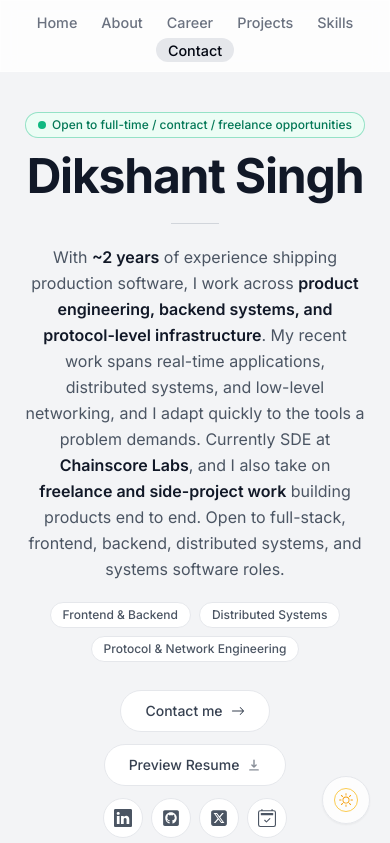
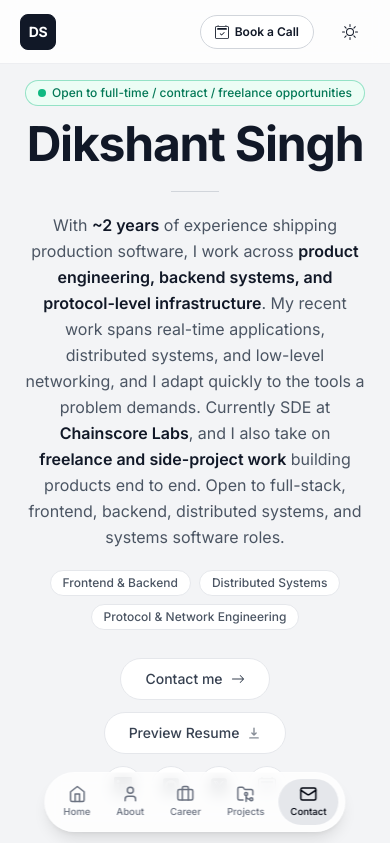
Before and after one commit to Dikshant441/Personal-Portfolio, a Next.js app: page / in a window 390 px wide. Shown: the top 843 px of the page. Built offline with nearby package versions, Linux system fonts and the light colour scheme.

Commit message:
update phone ui

```diff
--- a/app/layout.tsx
+++ b/app/layout.tsx
@@ -1,6 +1,7 @@
 import './globals.css';
 import { Inter, JetBrains_Mono, Instrument_Serif } from 'next/font/google';
 import Header from '@/components/Header';
+import MobileNav from '@/components/MobileNav';
 import ActiveSectionContextProvider from '@/context/active-section-context';
 import ThemeSwitch from '@/components/Theme-Switch';
 import ThemeContextProvider from '@/context/Theme-Context';
@@ -23,10 +24,11 @@ export default function RootLayout({
 }) {
   return (
     <html lang="en" className='!scroll-smooth'>
-      <body className={`${inter.className} ${mono.variable} ${serif.variable} bg-gray-100 text-gray-950 relative pt-28 sm:pt-36 overflow-x-hidden dark:bg-zinc-950 dark:text-gray-50 dark:text-opacity-90`}>
+      <body className={`${inter.className} ${mono.variable} ${serif.variable} bg-gray-100 text-gray-950 relative pt-20 pb-16 sm:pt-36 sm:pb-0 overflow-x-hidden dark:bg-zinc-950 dark:text-gray-50 dark:text-opacity-90`}>
         <ThemeContextProvider>
           <ActiveSectionContextProvider>
             <Header />
+            <MobileNav />
             {children}
             <Footer />
             <Toaster position='top-right' />
--- a/components/About.tsx
+++ b/components/About.tsx
@@ -10,7 +10,7 @@ export default function About() {
   return (
     <motion.section
       ref={ref}
-      className="mb-24 mt-16 max-w-[70rem] scroll-mt-24"
+      className="mb-14 mt-10 sm:mb-24 sm:mt-16 max-w-[70rem] scroll-mt-24"
       initial={{ opacity: 0, y: 70 }}
       whileInView={{ opacity: 1, y: 0 }}
       viewport={{ once: true, amount: 0.2 }}
--- a/components/Contact.tsx
+++ b/components/Contact.tsx
@@ -74,7 +74,7 @@ export default function Contact() {
     <motion.section
       id="contact"
       ref={ref}
-      className="relative mb-20 w-[min(100%,42rem)] mx-auto text-center"
+      className="relative mb-14 sm:mb-20 w-[min(100%,42rem)] mx-auto text-center"
       initial={{
         opacity: 0,
       }}
--- a/components/Experience.tsx
+++ b/components/Experience.tsx
@@ -13,7 +13,7 @@ export default function Experience() {
     <section
       id="career"
       ref={ref}
-      className="relative scroll-mt-24 mb-24 w-full max-w-4xl"
+      className="relative scroll-mt-24 mb-16 sm:mb-24 w-full max-w-4xl"
     >
       <SectionHeading
         accent="been & built"
--- a/components/Footer.tsx
+++ b/components/Footer.tsx
@@ -2,7 +2,7 @@ import React from "react";
 
 export default function Footer() {
   return (
-    <footer className="mb-10 px-4 text-center text-gray-500">
+    <footer className="mb-6 px-4 text-center text-gray-500">
       <small className="mb-2 block text-xs">
         &copy; {new Date().getFullYear()} Dikshant Singh. All rights reserved.
       </small>
--- a/components/Header.tsx
+++ b/components/Header.tsx
@@ -5,6 +5,7 @@ import { motion } from "framer-motion";
 import { links } from "@/lib/data";
 import Link from "next/link";
 import clsx from "clsx";
+import { BsCalendar2Check } from "react-icons/bs";
 import { useActiveSectionContext } from "@/context/active-section-context";
 
 export default function Header() {
@@ -12,6 +13,37 @@ export default function Header() {
 
     return (
         <header className="z-[999] relative">
+            {/* ── Mobile top bar (brand) ── */}
+            <motion.div
+                className="fixed top-0 left-0 right-0 z-[999] flex h-16 items-center justify-between border-b border-gray-200/70 bg-white/80 px-5 backdrop-blur-[0.5rem] sm:hidden dark:border-white/10 dark:bg-zinc-900/80"
+                initial={{ y: -80, opacity: 0 }}
+                animate={{ y: 0, opacity: 1 }}
+            >
+                <Link
+                    href="#home"
+                    onClick={() => {
+                        setActiveSection("Home");
+                        setTimeOfLastClick(Date.now());
+                    }}
+                    className="flex h-9 w-9 items-center justify-center rounded-lg border border-gray-900 bg-gray-900 text-sm font-bold tracking-tight text-white dark:border-white dark:bg-white dark:text-gray-900"
+                >
+                    DS
+                </Link>
+
+                <a
+                    href="https://cal.com/dikshant-singh-canxf0/30min"
+                    target="_blank"
+                    rel="noreferrer"
+                    aria-label="Book a call"
+                    className="mr-14 inline-flex items-center gap-1.5 rounded-full border border-gray-300 bg-white px-3.5 py-2 text-xs font-semibold text-gray-900 transition active:scale-95 dark:border-white/20 dark:bg-transparent dark:text-white"
+                >
+                    <BsCalendar2Check className="text-sm" />
+                    Book a Call
+                </a>
+            </motion.div>
+
+            {/* ── Desktop pill nav ── */}
+            <div className="hidden sm:block">
                 <motion.div
                     className="fixed top-0 left-1/2 h-[4.5rem] w-full rounded-none border border-white border-opacity-40 bg-white bg-opacity-80 backdrop-blur-[0.5rem] sm:top-6 sm:h-[3.25rem] sm:w-[36rem] sm:rounded-full dark:bg-zinc-900 dark:border-white/10 dark:bg-opacity-90"
                     initial={{ y: -100, x: "-50%", opacity: 0 }}
@@ -57,6 +89,7 @@ export default function Header() {
                     </ul>
 
                 </nav>
+            </div>
         </header>
     );
 }
--- /dev/null
+++ b/components/MobileNav.tsx
@@ -0,0 +1,59 @@
+"use client";
+
+import React from "react";
+import { motion } from "framer-motion";
+import Link from "next/link";
+import clsx from "clsx";
+import { LuHome, LuUser, LuBriefcase, LuFolderGit2, LuMail } from "react-icons/lu";
+import { useActiveSectionContext } from "@/context/active-section-context";
+
+const mobileLinks = [
+  { name: "Home", hash: "#home", icon: LuHome },
+  { name: "About", hash: "#about", icon: LuUser },
+  { name: "Career", hash: "#career", icon: LuBriefcase },
+  { name: "Projects", hash: "#projects", icon: LuFolderGit2 },
+  { name: "Contact", hash: "#contact", icon: LuMail },
+] as const;
+
+export default function MobileNav() {
+  const { activeSection, setActiveSection, setTimeOfLastClick } =
+    useActiveSectionContext();
+
+  return (
+    <motion.nav
+      className="fixed bottom-3 left-1/2 z-[999] flex -translate-x-1/2 items-center gap-0.5 rounded-full border border-white/40 bg-white/80 px-1.5 py-1.5 shadow-lg backdrop-blur-[0.5rem] sm:hidden dark:border-white/10 dark:bg-zinc-900/90"
+      initial={{ y: 100, x: "-50%", opacity: 0 }}
+      animate={{ y: 0, x: "-50%", opacity: 1 }}
+    >
+      {mobileLinks.map((link) => {
+        const Icon = link.icon;
+        const isActive = activeSection === link.name;
+        return (
+          <Link
+            key={link.hash}
+            href={link.hash}
+            aria-label={link.name}
+            onClick={() => {
+              setActiveSection(link.name);
+              setTimeOfLastClick(Date.now());
+            }}
+            className={clsx(
+              "relative flex flex-col items-center gap-0.5 rounded-full px-3 py-1.5 text-[0.6rem] font-medium text-gray-500 transition dark:text-gray-400",
+              { "text-gray-950 dark:text-white": isActive }
+            )}
+          >
+            {isActive && (
+              <motion.span
+                layoutId="mobileActiveSection"
+                className="absolute inset-0 -z-10 rounded-full bg-gray-200 dark:bg-zinc-700"
+                transition={{ type: "spring", stiffness: 380, damping: 30 }}
+              />
+            )}
+            <Icon className="text-lg" />
+            <span>{link.name}</span>
+          </Link>
+        );
+      })}
+    </motion.nav>
+  );
+}
--- a/components/Skills.tsx
+++ b/components/Skills.tsx
@@ -174,7 +174,7 @@ export default function Skills() {
     <section
       id="skills"
       ref={ref}
-      className="mb-24 max-w-[53rem] scroll-mt-24 text-center"
+      className="mb-16 sm:mb-24 max-w-[53rem] scroll-mt-24 text-center"
     >
       <SectionHeading
         accent="reach for"
--- a/components/Theme-Switch.tsx
+++ b/components/Theme-Switch.tsx
@@ -10,17 +10,11 @@ export default function ThemeSwitch() {
 
   return (
     <button
-      className={`fixed bottom-5 right-5 flex h-[3rem] w-[3rem] items-center justify-center rounded-full bg-white bg-opacity-80 backdrop-blur-[0.5rem] transition-all hover:scale-[1.15] active:scale-105 dark:bg-gray-950 ${
-        isLight
-          ? "border border-gray-200 shadow-sm"
-          : "border border-white/40"
-      }`}
+      className="fixed top-2 right-4 z-[1000] sm:top-auto sm:bottom-5 sm:right-5 flex h-[3rem] w-[3rem] items-center justify-center rounded-full transition-all hover:scale-[1.15] active:scale-105 sm:border sm:border-gray-200 sm:bg-white sm:bg-opacity-80 sm:shadow-sm sm:backdrop-blur-[0.5rem] dark:sm:border-white/40 dark:sm:bg-gray-950"
       onClick={toggleTheme}
     >
       {isLight ? (
-        <span className="flex items-center justify-center rounded-full border border-amber-400/80 p-1 text-amber-500">
-          <BsSun className="text-sm" />
-        </span>
+        <BsSun className="text-gray-900" />
       ) : (
         <BsMoon className="text-white" />
       )}
--- a/components/projects/ProjectsSection.tsx
+++ b/components/projects/ProjectsSection.tsx
@@ -11,7 +11,7 @@ export default function ProjectsSection() {
     <section
       ref={ref}
       id="projects"
-      className="scroll-mt-24 mb-28 w-full max-w-4xl xl:max-w-6xl"
+      className="scroll-mt-24 mb-16 sm:mb-28 w-full max-w-4xl xl:max-w-6xl"
     >
       <SectionHeading
         accent="built & shipped"
--- a/lib/hooks.ts
+++ b/lib/hooks.ts
@@ -5,7 +5,7 @@ import { useEffect } from "react";
 import { useInView } from "react-intersection-observer";
 import { SectionName } from "./types";
 
-export function useSectionView(sectionName: SectionName, threshold = 0.75) {
+export function useSectionView(sectionName: SectionName, threshold = 0.2) {
     const { ref, inView } = useInView({
         threshold,
     });
```
Lines whose indentation alone changed are shown as unchanged.
